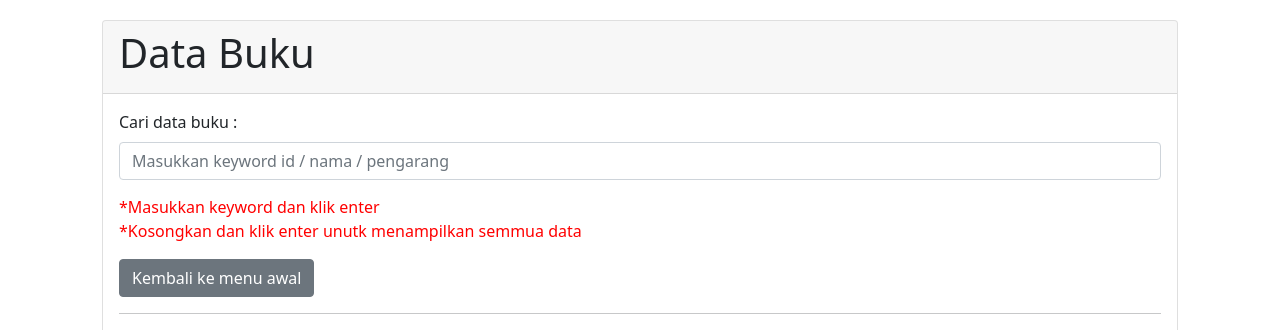
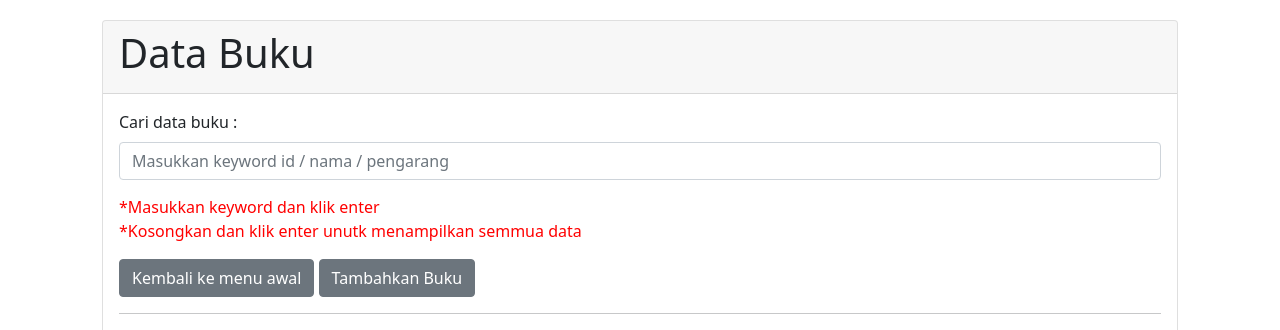
Before and after one commit to nafi-36/perpustakaan_php, a PHP site: page /tampil_buku.php in a window 1280 px wide. Shown: the top 330 px of the page. Run offline with PHP 8.4, Linux system fonts and the light colour scheme; data that the repository does not hold is empty.

Commit message:
Update tampil_buku.php

```diff
--- a/tampil_buku.php
+++ b/tampil_buku.php
@@ -21,6 +21,7 @@
             </form>
             <p style="color: red;">*Masukkan keyword dan klik enter<br>*Kosongkan dan klik enter unutk menampilkan semmua data</p>
             <a class="btn btn-secondary" href="perpus.html" role="button">Kembali ke menu awal</a>
+            <a class="btn btn-secondary" href="tambah_buku.php" role="button">Tambahkan Buku</a>
             <hr>
             <table class="table">
                 <thead>
```
